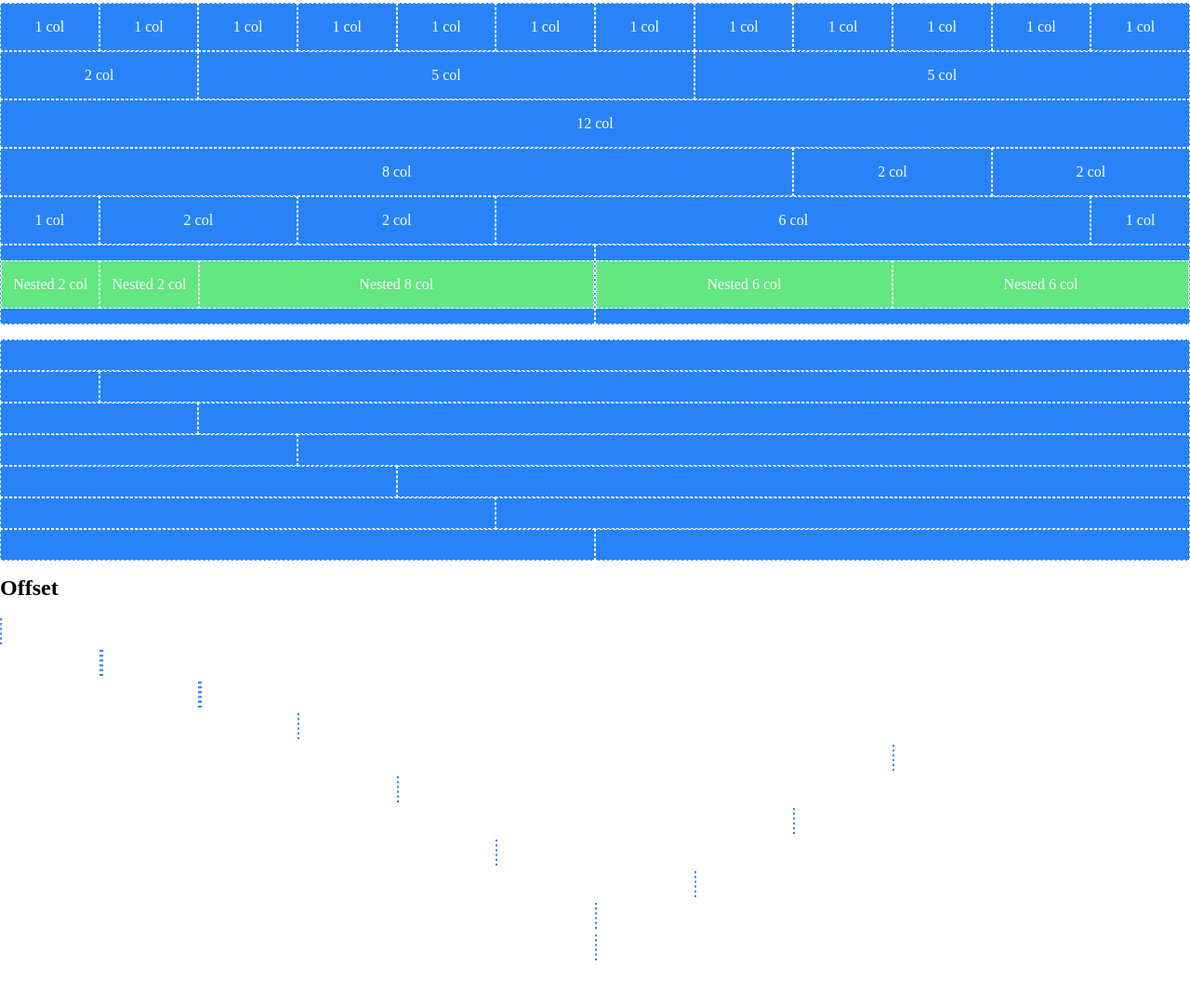
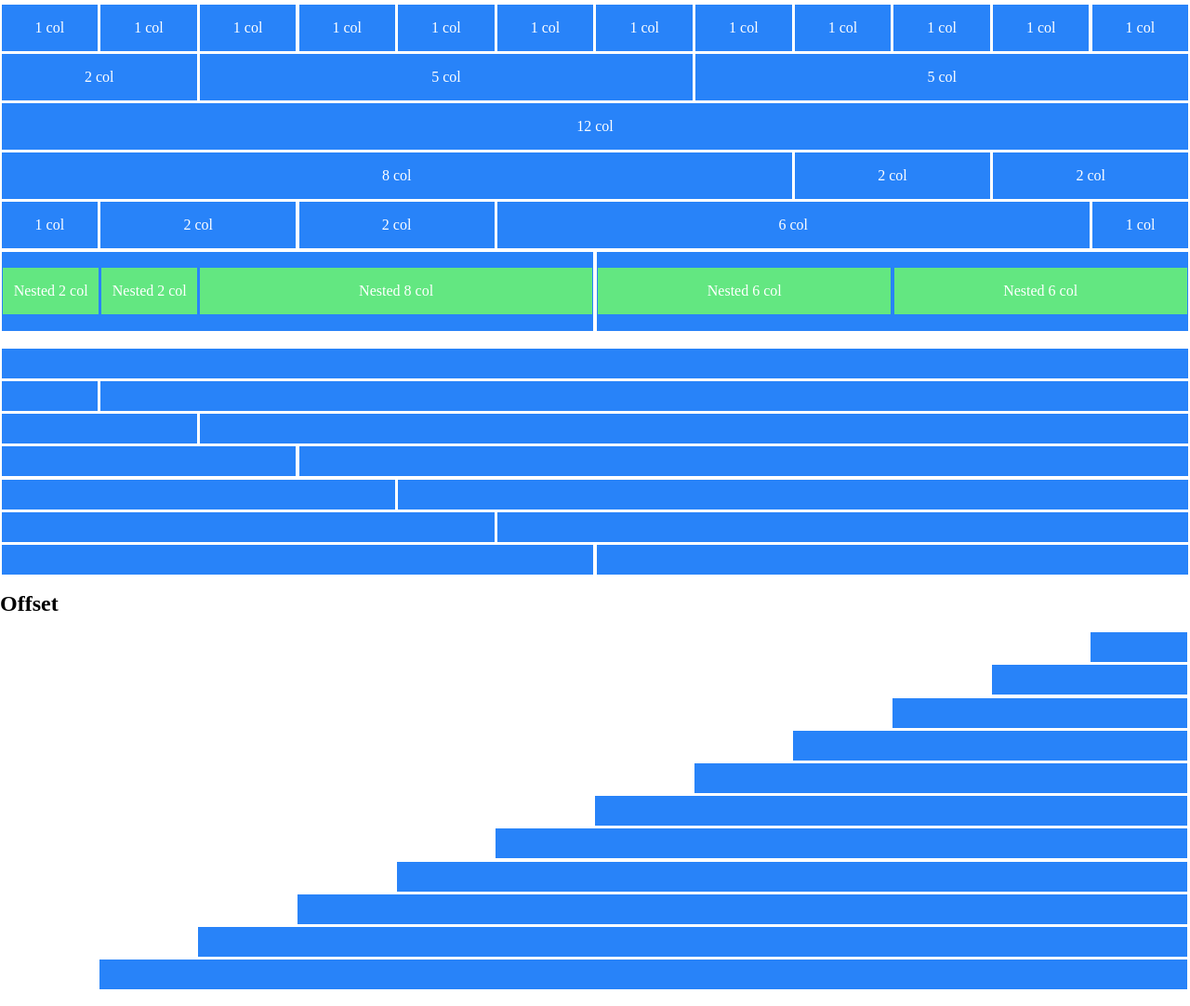
Before and after one commit to Pietro907/html-css-12bool, a plain HTML site: page index.html in a window 1280 px wide. Shown: the part 40-1122 px from the top of the page at 93% size. Before the commit the page ends 1092 px from the top, so only its background shows below. Drawn offline with Linux system fonts and the light colour scheme.

Commit message:
add fixed offset and margin between col

```diff
--- a/assets/css/framework/framewok.css
+++ b/assets/css/framework/framewok.css
@@ -3,10 +3,10 @@
     padding: 0;
     box-sizing: border-box;
 }
-.debug, [class*="col-"] {
+/* .debug, [class*="col-"] {
     background-color: aquamarine;
     border: 1px dashed;
-}
+} */
 .container_main {
     max-width: 1920px;
     margin: 1rem 0;
@@ -23,79 +23,80 @@
     justify-content: center;
     align-items: center;
     padding: 1rem 0;
+    margin: 0.1rem;
     background-color: rgb(40, 131, 249);
     color: #ffffff;
 }
 .col-1 {
-    width: calc(100% / 12 * 1);
+    width: calc(100% / 12 * 1 - 0.2rem);
 }
 .col-2 {
-    width: calc(100% / 12 * 2);
+    width: calc(100% / 12 * 2 - 0.2rem);
 }
 .col-3 {
-    width: calc(100% / 12 * 3);
+    width: calc(100% / 12 * 3 - 0.2rem);
 }
 .col-4 {
-    width: calc(100% / 12 * 4);
+    width: calc(100% / 12 * 4 - 0.2rem);
 }
 .col-5 {
-    width: calc(100% / 12 * 5);
+    width: calc(100% / 12 * 5 - 0.2rem);
 }
 .col-6 {
-    width: calc(100% / 12 * 6);
+    width: calc(100% / 12 * 6 - 0.2rem);
 }
 .col-7 {
-    width: calc(100% / 12 * 7);
+    width: calc(100% / 12 * 7 - 0.2rem);
 }
 .col-8 {
-    width: calc(100% / 12 * 8);
+    width: calc(100% / 12 * 8 - 0.2rem);
 }
 .col-9 {
-    width: calc(100% / 12 * 9);
+    width: calc(100% / 12 * 9 - 0.2rem);
 }
 .col-10 {
-    width: calc(100% / 12 * 10);
+    width: calc(100% / 12 * 10 - 0.2rem);
 }
 .col-11 {
-    width: calc(100% / 12 * 11);
+    width: calc(100% / 12 * 11 - 0.2rem);
 }
 .col-12 {
     width: 100%;
 }
 .offset-col-1 {
-    margin-left: calc(100% / 12 * 1);
+    margin-left: calc(100% / 12 * 11);
 }
 .offset-col-2 {
-    margin-left: calc(100% / 12 * 2);
+    margin-left: calc(100% / 12 * 10);
 }
 .offset-col-3 {
-    margin-left: calc(100% / 12 * 3);
+    margin-left: calc(100% / 12 * 9);
 }
 .offset-col-4 {
-    margin-left: calc(100% / 12 * 4);
+    margin-left: calc(100% / 12 * 8);
 }
 .offset-col-5 {
-    margin-left: calc(100% / 12 * 5);
+    margin-left: calc(100% / 12 * 7);
 }
 .offset-col-6 {
     margin-left: calc(100% / 12 * 6);
 }
 .offset-col-7 {
-    margin-left: calc(100% / 12 * 7);
+    margin-left: calc(100% / 12 * 5);
 }
 .offset-col-8 {
-    margin-left: calc(100% / 12 * 8);
+    margin-left: calc(100% / 12 * 4);
 }
 .offset-col-9 {
-    margin-left: calc(100% / 12 * 9);
+    margin-left: calc(100% / 12 * 3);
 }
-.coffset-ol-m0 {
-    margin-left: calc(100% / 12 * 10);
+.offset-col-10 {
+    margin-left: calc(100% / 12 * 2);
 }
-.coffset-ol-m1 {
-    margin-left: calc(100% / 12 * 11);
+.offset-col-11 {
+    margin-left: calc(100% / 12 * 1);
 }
-.coffset-ol-m2 {
+.offset-col-12 {
     margin-left: 100%;
 }
 
--- a/index.html
+++ b/index.html
@@ -107,37 +107,48 @@
 
     <div class="container_main">
         <div class="row">
-            <div class="offset-col-12"></div>
+            <div class="col-1 offset-col-1"></div>
         </div>
 
         <div class="row">
-            <div class="offset-col-1"></div>
-            <div class="offset-col-11"></div>
+            <div class="col-2 offset-col-2"></div>
+
         </div>
 
         <div class="row">
-            <div class="offset-col-2"></div>
-            <div class="offset-col-10"></div>
+            <div class="col-3 offset-col-3"></div>
         </div>
 
         <div class="row">
-            <div class="offset-col-3"></div>
-            <div class="offset-col-9"></div>
+            <div class="col-4 offset-col-4"></div>
         </div>
 
         <div class="row">
-            <div class="offset-col-4"></div>
-            <div class="offset-col-8"></div>
+            <div class="col-5 offset-col-5"></div>
         </div>
 
         <div class="row">
-            <div class="offset-col-5"></div>
-            <div class="offset-col-7"></div>
+            <div class="col-6 offset-col-6"></div>
         </div>
 
         <div class="row">
-            <div class="offset-col-6"></div>
-            <div class="offset-col-6"></div>
+            <div class="col-7 offset-col-7"></div>
+        </div>
+
+        <div class="row">
+            <div class="col-8 offset-col-8"></div>
+        </div>
+
+        <div class="row">
+            <div class="col-9 offset-col-9"></div>
+        </div>
+
+        <div class="row">
+            <div class="col-10 offset-col-10"></div>
+        </div>
+
+        <div class="row">
+            <div class="col-11 offset-col-11"></div>
         </div>
     </div>
 
```
